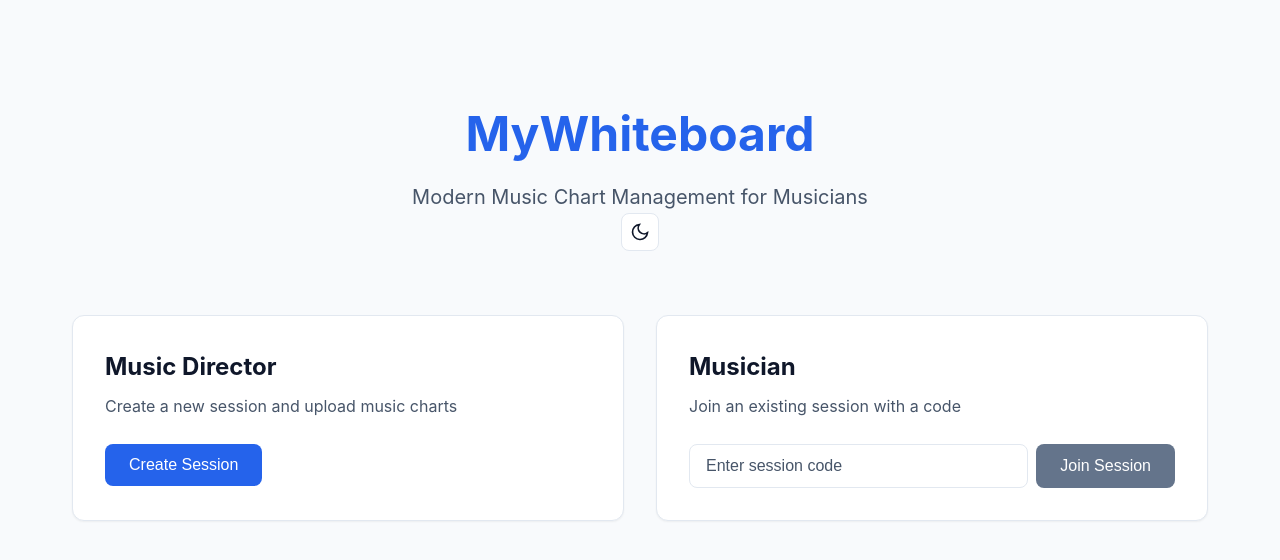
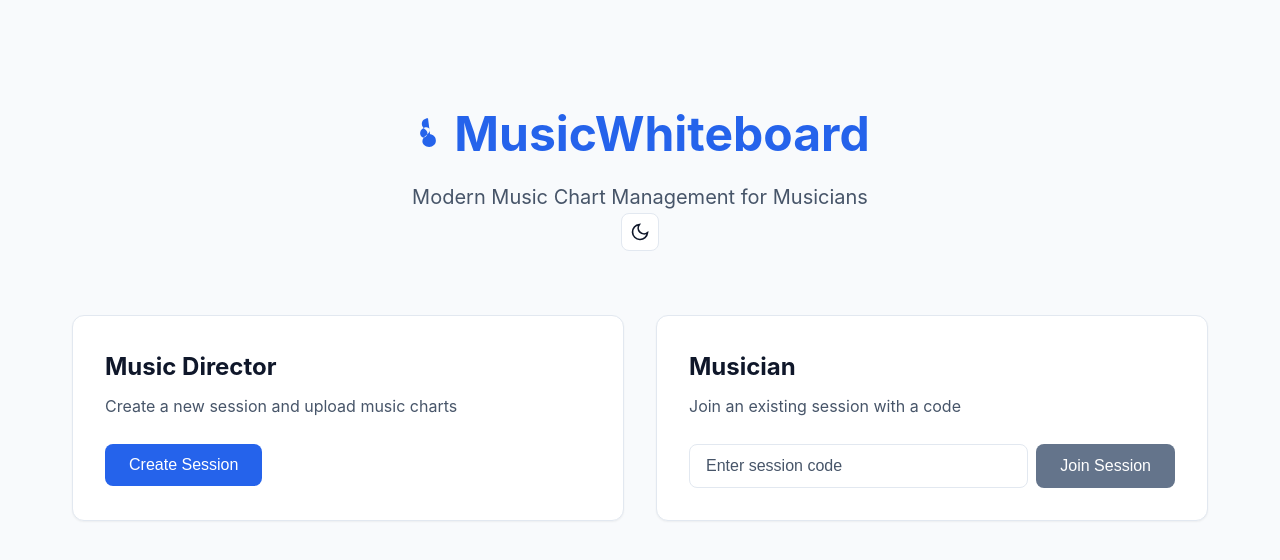
Before and after one commit to KingTeky/MyWhiteboard, a plain HTML site: page index.html in a window 1280 px wide. Drawn offline with Linux system fonts and the light colour scheme.

Commit message:
feat(ui): add treble clef icon next to site title and align styling

```diff
--- a/index.html
+++ b/index.html
@@ -3,7 +3,7 @@
 <head>
     <meta charset="UTF-8">
     <meta name="viewport" content="width=device-width, initial-scale=1.0">
-    <title>Music Whiteboard - Music Chart Manager</title>
+    <title>My Music Whiteboard - Music Chart Manager</title>
     <link rel="stylesheet" href="styles.css">
 </head>
 <body>
@@ -12,7 +12,9 @@
         <div id="landing-page" class="page active">
             <div class="container">
                 <header>
-                    <h1>MyWhiteboard</h1>
+                    <h1 class="brand"><svg class="brand-icon" viewBox="0 0 64 64" width="36" height="36" aria-hidden="true" focusable="false" role="img">
+                                <path d="M32 4c-6 0-11 4-11 10 0 8 10 10 10 16 0 5-4 8-7 8-3 0-6-3-6-7 0-8 8-11 11-11 3 0 6 2 6 5 0 4-3 7-6 9-4 3-7 6-7 11 0 6 6 10 12 10 7 0 12-5 12-11 0-10-9-12-12-12-2 0-4 1-4 4 0 4 3 6 6 6 2 0 4-1 4-3 0-2-2-4-4-4" fill="currentColor"/>
+                            </svg>MusicWhiteboard</h1>
                     <p class="tagline">Modern Music Chart Management for Musicians</p>
                     <div class="header-controls">
                         <button class="btn btn-icon theme-toggle" title="Toggle dark mode" aria-label="Toggle dark mode">
--- a/styles.css
+++ b/styles.css
@@ -91,6 +91,20 @@ body {
 .tagline {
     font-size: 1.25rem;
     color: var(--text-secondary);
+}
+
+/* Brand heading: align clef icon with title */
+.brand {
+    display: inline-flex;
+    align-items: center;
+    gap: 0.5rem;
+}
+
+.brand-icon {
+    width: 36px;
+    height: 36px;
+    color: var(--primary-color);
+    flex: 0 0 auto;
 }
 
 .action-cards {
```
